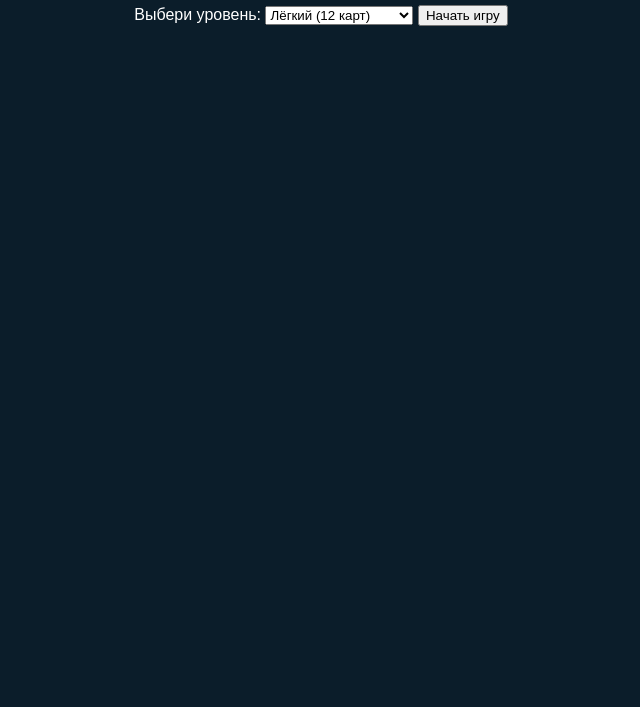
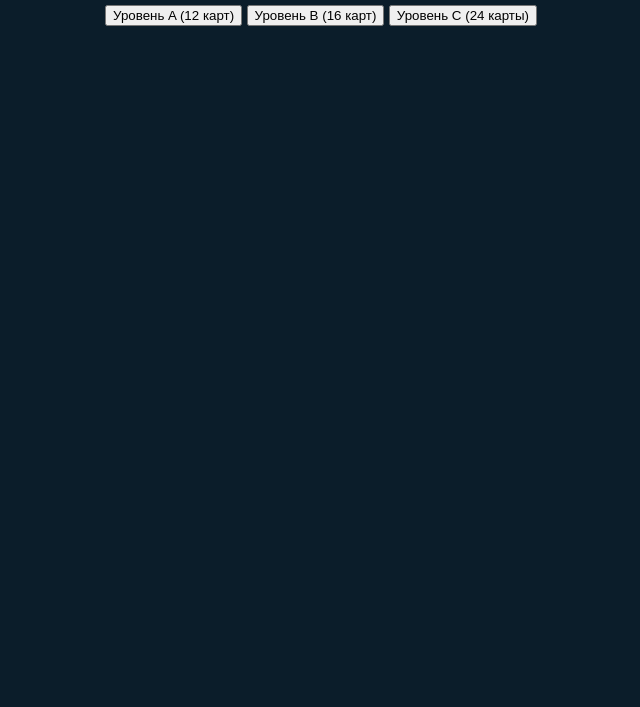
Before and after one commit to s9605293000-boop/Memory-4-3, a plain HTML site: page index.html in a window 1280 px wide. Shown: the part 93-800 px from the top of the page, without its empty margins (319-959 px from the left). Drawn offline with Linux system fonts and the light colour scheme.

Commit message:
Update index.html

```diff
--- a/index.html
+++ b/index.html
@@ -9,16 +9,14 @@
 <body>
   <h1>Memory Duel 4-3</h1>
 
-  <div>
-    <label>Выбери уровень: </label>
-    <select id="level">
-      <option value="12">Лёгкий (12 карт)</option>
-      <option value="16">Средний (16 карт)</option>
-      <option value="24">Сложный (24 карты)</option>
-    </select>
-    <button onclick="startGame()">Начать игру</button>
+  <!-- Меню выбора уровня -->
+  <div id="menu">
+    <button onclick="startGame(12)">Уровень A (12 карт)</button>
+    <button onclick="startGame(16)">Уровень B (16 карт)</button>
+    <button onclick="startGame(24)">Уровень C (24 карты)</button>
   </div>
 
+  <!-- Игровое поле -->
   <div id="game-board"></div>
 
   <script src="script.js"></script>
```
